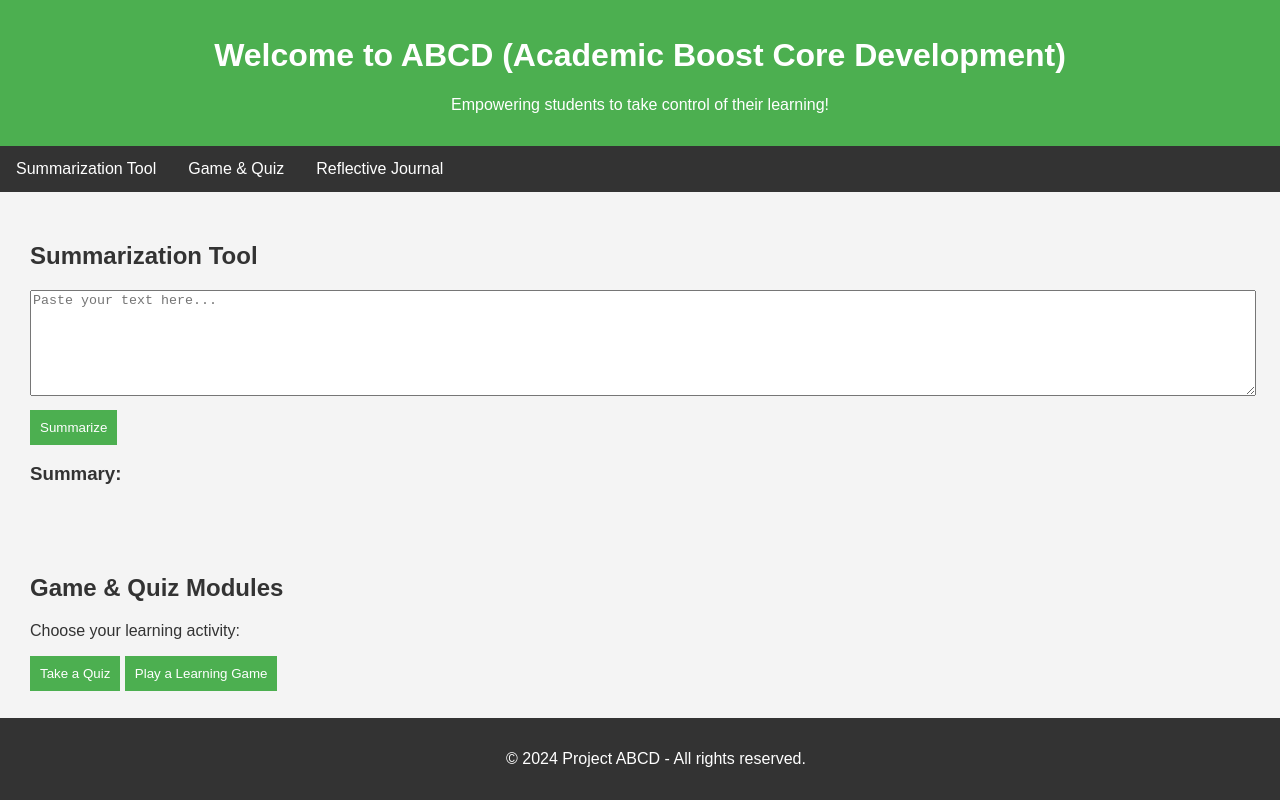
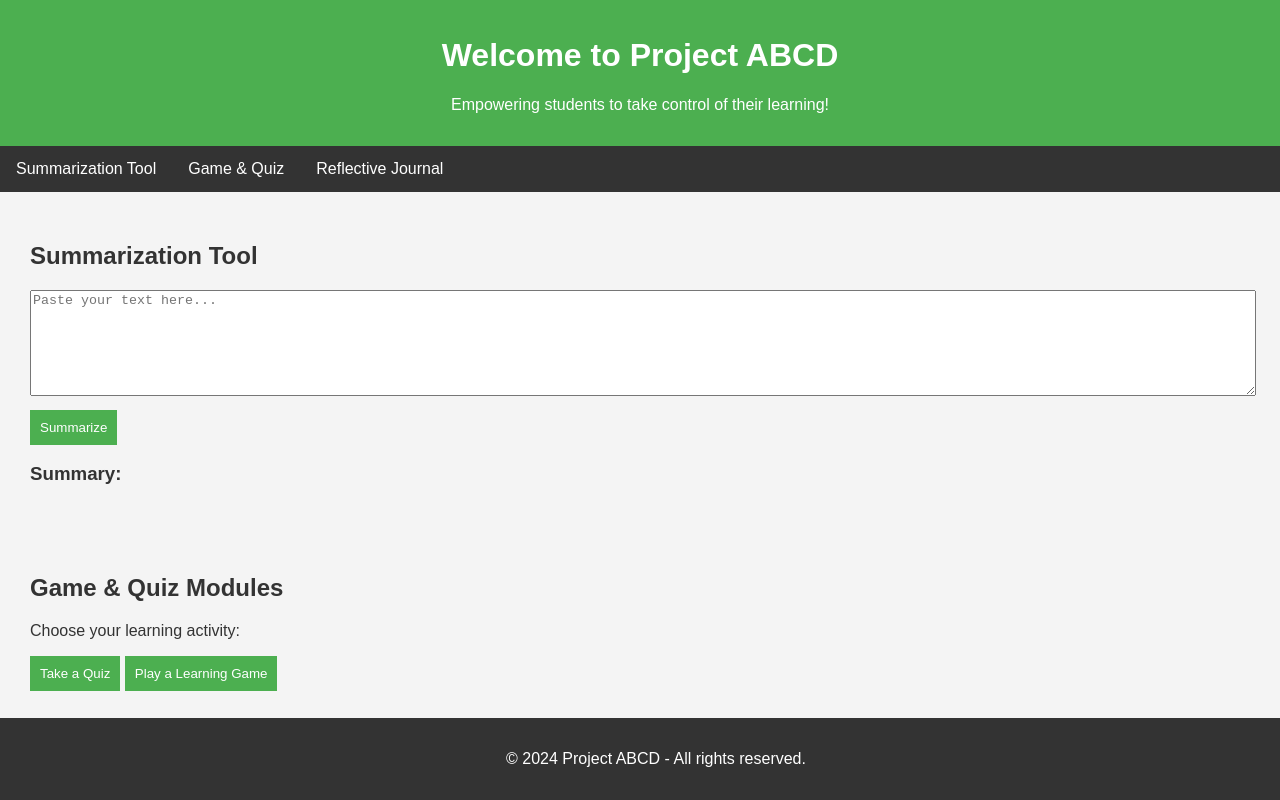
Before and after one commit to MatBognot/Welcome-to-ABCD-Academic-Boost-Core-Development-, a plain HTML site: page index.html in a window 1280 px wide. Shown: the top 800 px of the page. Drawn offline with Linux system fonts and the light colour scheme.

Commit message:
Update index.html

```diff
--- a/index.html
+++ b/index.html
@@ -8,7 +8,7 @@
 </head>
 <body>
     <header>
-        <h1>Welcome to ABCD (Academic Boost Core Development)</h1>
+        <h1>Welcome to Project ABCD</h1>
         <p>Empowering students to take control of their learning!</p>
     </header>
 
```
